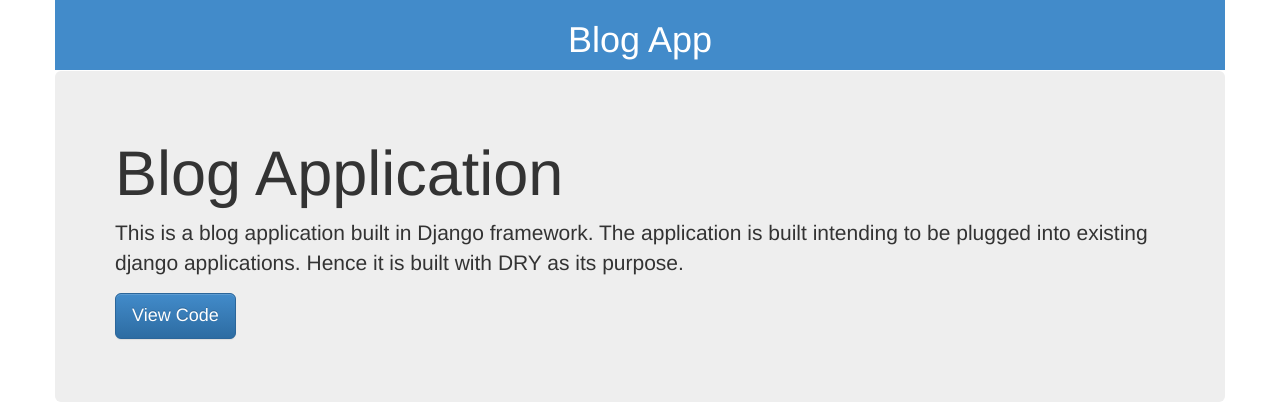
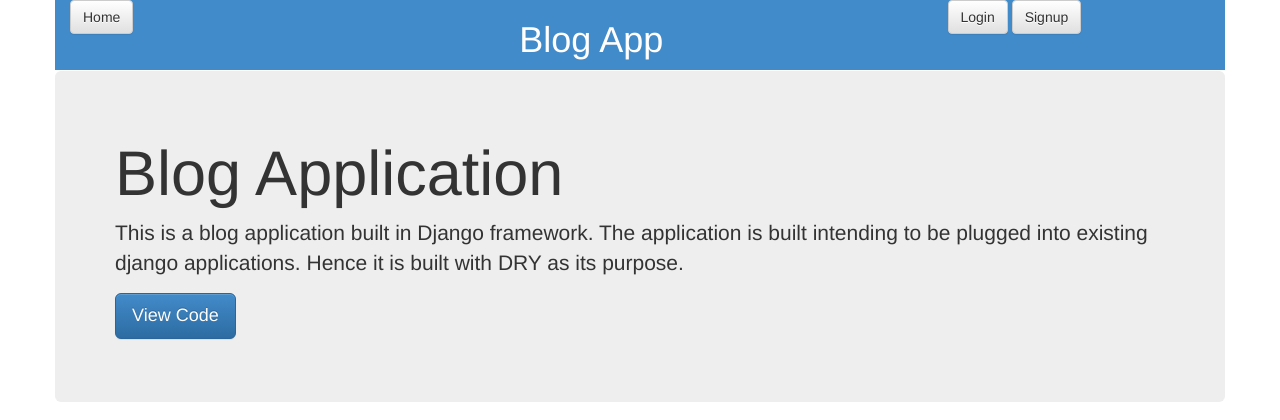
Before and after one commit to ravimalik20/blogApp, a Django app: template blog/templates/blog_home.html in a window 1280 px wide. Shown: the top 420 px of the page. Run offline with Django 3.2, Linux system fonts and the light colour scheme; the template is opened without the code that fills it, so the values that code supplies are empty; some libraries are stand-ins or nearby versions.

Commit message:
UI updated. Authentication and homepage link on every page.
UI of the project updated. Each page now has authentication links as well as
link to go to the blog home. This in a sense changes the UX too. The links are
now an integral part of the header.

```diff
--- a/blog/templates/base.html
+++ b/blog/templates/base.html
@@ -23,7 +23,36 @@
 			<div class="header row bg-primary">
 				<div class="col-xs-12 col-sm-12 col-md-12 col-lg-12">
 				{%block header%}
-					<h1 class="text-center">Blog App</h1>
+				<div class="row">
+					<div class="col-xs-1 col-sm-1 col-md-2 col-lg-2">
+						<a class="btn btn-default"
+							href="/blog/">Home
+						</a>
+					</div>
+					<div class="col-xs-10 col-sm-10 col-md-7 col-lg-7">
+						<h1 class="text-center">Blog App</h1>
+					</div>
+					<div class="col-xs-1 col-sm-1 col-md-3 col-lg-3">
+						<div class="hidden-xs hidden-sm">
+						{%if user.is_authenticated%}
+							Welcome {{user.username}}
+							<a href="/blog/{{user.username}}/"
+								class="btn btn-default">homepage
+							</a>
+							<a href="/user/logout/?redirect_to=/blog/"
+								class="btn btn-default">Logout
+							</a>
+						{%else%}
+							<a href="/user/login/?redirect_to=/blog/"
+								class="btn btn-default">Login
+							</a>
+							<a href="/user/signup/?redirect_to=/user/login/?redirect_to=/blog/"
+								class="btn btn-default">Signup
+							</a>
+						{%endif%}
+						</div>
+					</div>
+				</div>
 				{%endblock%}
 				</div>
 			</div>
--- a/blog/templates/blog_home.html
+++ b/blog/templates/blog_home.html
@@ -14,13 +14,4 @@
 		</p>
 		<p><a target = "_blank" class = "btn btn-primary btn-lg" href="https://github.com/ravimalik20/blogApp">View Code</a></p>
 	</div>
-
-	{%if user.is_authenticated%}
-		Welcome {{user.username}}. Wanna go to your
-		<a href="/blog/{{user.username}}/" class="btn btn-default">homepage</a><br />
-		<a href="/user/logout/?redirect_to=/blog/" class="btn btn-default">Logout</a>
-	{%else%}
-		<a href="/user/login/?redirect_to=/blog/" class="btn btn-default">Login</a><br />
-		<a href="/user/signup/?redirect_to=/user/login/?redirect_to=/blog/"  class="btn btn-default">Signup</a>
-	{%endif%}
 {%endblock%}
```
